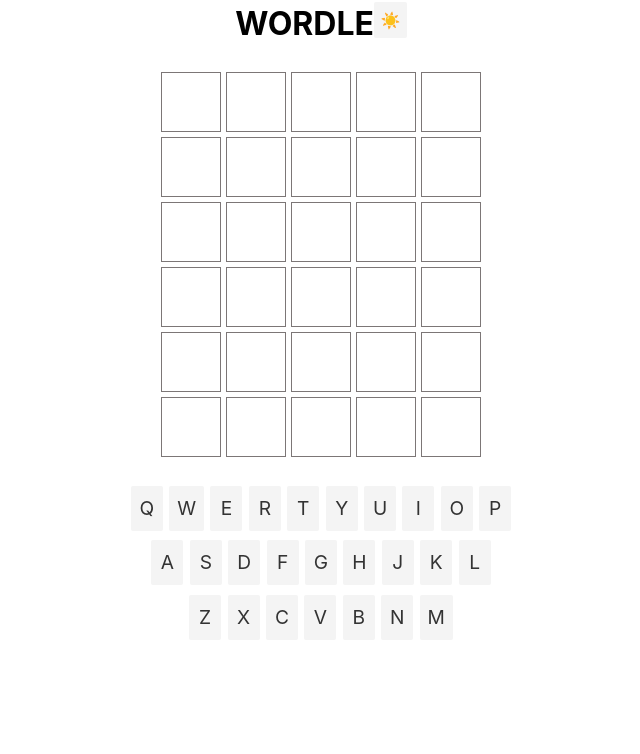
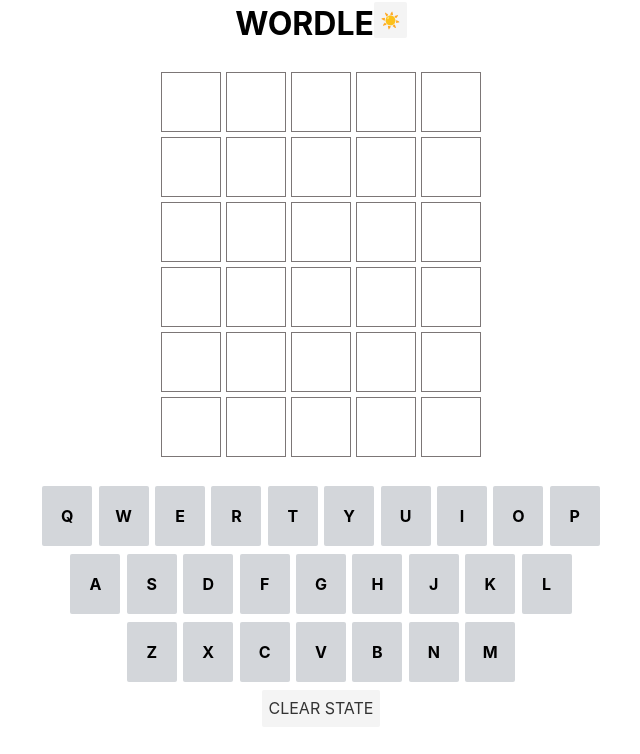
Before and after one commit to kpandit1/wordle-svelte, a Svelte app: page / in a window 1280 px wide. Shown: the top 754 px of the page, without its empty margins (319-959 px from the left). Built offline with nearby package versions, Linux system fonts and the light colour scheme.

Commit message:
Colors on keyboard

```diff
--- a/lib/helpers.js
+++ b/lib/helpers.js
@@ -10,7 +10,6 @@
   return [...ALL_WORDS, ...SOLUTIONS].includes(input.toLowerCase());
 }
 export function getLetterType(solution, guess, letter, index) {
-  // todo - update for multiple letter shenanigans
   if (solution[index] === letter) {
     return "correct";
   }
@@ -37,3 +36,43 @@
   }
   return count;
 }
+
+function treatAsUTC(date) {
+  var result = new Date(date);
+  result.setMinutes(result.getMinutes() - result.getTimezoneOffset());
+  return result;
+}
+
+export function daysBetween(startDate, endDate) {
+  var millisecondsPerDay = 24 * 60 * 60 * 1000;
+  // TODO: verify floor is correct
+  return Math.floor(
+    (treatAsUTC(endDate) - treatAsUTC(startDate)) / millisecondsPerDay
+  );
+}
+export function getKeyColor(letter, solution, guesses) {
+  const letterInSolution = solution.includes(letter);
+  let letterInGuess = false;
+
+  for (let i = 0; i < guesses.length; i++) {
+    for (let j = 0; j < guesses[i].length; j++) {
+      if (guesses[i][j] === letter && solution[j] === letter) {
+        return "correct";
+      }
+      if (guesses[i][j] === letter) {
+        if (solution[j] === letter) {
+          return "correct";
+        } else {
+          letterInGuess = true;
+        }
+      }
+    }
+  }
+  if (letterInGuess) {
+    if (letterInSolution) {
+      return "present";
+    }
+    return "absent";
+  }
+  return "not-guessed";
+}
--- a/src/Guesses.svelte
+++ b/src/Guesses.svelte
@@ -1,16 +1,7 @@
 <script>
+  import { getLetterType } from "../lib/helpers.js";
   import store from "./store/index.js";
-  // total 6 guesses
-  function getLetterType(letter, index, guess) {
-    // todo - update for multiple letter shenanigans
-    if ($store.solution[index] === letter) {
-      return "correct";
-    }
-    if ($store.solution.indexOf(letter) !== -1) {
-      return "present";
-    }
-    return "absent";
-  }
+  import { solution } from "../lib/constants";
 </script>
 
 <div class="board">
@@ -18,7 +9,9 @@
     <div class="row" class:completed={i < $store.guessIdx}>
       <!-- make sure each col is rendered by padding '' to '      '-->
       {#each guess.padEnd(5, " ") as letter, i}
-        <div class={`cell ${getLetterType(letter, i, guess)}`}>{letter}</div>
+        <div class={`cell ${getLetterType(solution, guess, letter, i)}`}>
+          {letter}
+        </div>
       {/each}
     </div>
   {/each}
@@ -42,18 +35,19 @@
     aspect-ratio: 1;
     display: grid;
     place-items: center;
+    text-transform: uppercase;
   }
   .completed > * {
     color: white;
     border: 0;
   }
   .completed > .correct {
-    background-color: #6aa964;
+    background-color: var(--clr-correct);
   }
   .completed > .present {
-    background-color: #c9b458;
+    background-color: var(--clr-present)
   }
   .completed > .absent {
-    background-color: #787c7e;
+    background-color: var(--clr-absent)
   }
 </style>
--- a/src/Keyboard.svelte
+++ b/src/Keyboard.svelte
@@ -1,19 +1,10 @@
 <script>
   import store from "./store/index.js";
 
-  import { ALL_WORDS, SOLUTIONS } from "../lib/constants";
+  import { getKeyColor, isValidWord } from "../lib/helpers";
+  import { solution } from "../lib/constants/solutions.js";
 
   $: currentGuess = $store.guesses[$store.guessIdx];
-
-  function isValidWord(input) {
-    // needs to be a 5 letter word
-    if (input.length !== 5) {
-      return false;
-    }
-
-    // needs to be a word
-    return [...ALL_WORDS, ...SOLUTIONS].includes(input.toLowerCase());
-  }
 
   function handleSubmit() {
     if (isValidWord(currentGuess)) {
@@ -27,7 +18,7 @@
   function handleKeydown(e) {
     if (
       $store.guessIdx >= 6 ||
-      $store.guesses[$store.guessIdx - 1] === $store.solution
+      $store.guesses[$store.guessIdx - 1] === solution
     ) {
       // no more typing after 6 guesses or if the last guess was correct
       return;
@@ -40,7 +31,7 @@
       currentGuess.length < 5
     ) {
       store.update((state) => {
-        const newGuess = state.guesses[state.guessIdx] + e.key.toUpperCase();
+        const newGuess = state.guesses[state.guessIdx] + e.key.toLowerCase();
         state.guesses[state.guessIdx] = newGuess;
         return state;
       });
@@ -48,10 +39,8 @@
 
     if (e.key === "Backspace") {
       store.update((state) => {
-        state.guesses[state.guessIdx] = state.guesses[state.guessIdx].slice(
-          0,
-          -1
-        );
+        // prettier-ignore
+        state.guesses[state.guessIdx] = state.guesses[state.guessIdx].slice( 0, -1);
         return state;
       });
     }
@@ -59,24 +48,60 @@
       handleSubmit();
     }
   }
+
+  // utility function for now
+  function clearState() {
+    store.update((state) => ({
+      ...state,
+      guesses: [...Array(6)].fill(""),
+      guessIdx: 0,
+    }));
+  }
 </script>
 
 <svelte:window on:keydown={handleKeydown} />
 <div class="keyboard">
   <div class="row">
     {#each ["Q", "W", "E", "R", "T", "Y", "U", "I", "O", "P"] as letter}
-      <button on:click={() => handleKeydown({ key: letter })}>{letter}</button>
+      <button
+        on:mousedown={(e) => handleKeydown({ ...e, key: letter })}
+        class={getKeyColor(
+          letter.toLowerCase(),
+          solution,
+          $store.guesses.slice(0, $store.guessIdx)
+        )}
+        type="button">{letter}</button
+      >
     {/each}
   </div>
   <div class="row">
     {#each ["A", "S", "D", "F", "G", "H", "J", "K", "L"] as letter}
-      <button on:click={() => handleKeydown({ key: letter })}>{letter}</button>
+      <button
+        on:mousedown={(e) => handleKeydown({ ...e, key: letter })}
+        class={getKeyColor(
+          letter.toLowerCase(),
+          solution,
+          $store.guesses.slice(0, $store.guessIdx)
+        )}
+        type="button">{letter}</button
+      >
     {/each}
   </div>
   <div class="row">
     {#each ["Z", "X", "C", "V", "B", "N", "M"] as letter}
-      <button on:click={() => handleKeydown({ key: letter })}>{letter}</button>
+      <button
+        on:mousedown={(e) => handleKeydown({ ...e, key: letter })}
+        class={getKeyColor(
+          letter.toLowerCase(),
+          solution,
+          $store.guesses.slice(0, $store.guessIdx)
+        )}
+        type="button">{letter}</button
+      >
     {/each}
+  </div>
+  <div>
+    <button on:mousedown={clearState} type="button">CLEAR STATE</button>
   </div>
 </div>
 
@@ -87,10 +112,31 @@
     justify-content: center;
     align-items: center;
     gap: 0.4rem;
+    touch-action: manipulation;
   }
   .row > button {
-    padding: 0.5rem;
-    font-size: 1.2rem;
-    min-width: 2rem;
+    touch-action: manipulation;
+    padding: 0.7rem;
+    font-size: 1rem;
+    width: min(9vw, 50px);
+    height: 60px;
+    cursor: pointer;
+    font-weight: bold;
+    color: var(--clr-text);
+  }
+  .not-guessed {
+    background-color: var(--clr-key-bg);
+  }
+  button.correct {
+    background-color: var(--clr-correct);
+    color: white;
+  }
+  button.present {
+    background-color: var(--clr-present);
+    color: white;
+  }
+  button.absent {
+    background-color: var(--clr-absent);
+    color: white;
   }
 </style>
--- a/src/store/index.js
+++ b/src/store/index.js
@@ -1,10 +1,14 @@
-import { writable } from "svelte/store";
+import { readable, writable } from "svelte/store";
+import { daysBetween } from "../../lib/helpers";
+import { SOLUTIONS } from "../../lib/constants";
 
-const store = writable({
-  // guesses: [...Array(6)].fill(''),
-  guesses: ['', '', '', '', '', ''],
-  guessIdx: 0,
-  solution: "ROAST",
-});
+const store = writable(
+  JSON.parse(localStorage.getItem("store")) || {
+    guesses: [...Array(6)].fill(""),
+    guessIdx: 0,
+  }
+);
+
+store.subscribe((val) => localStorage.setItem("store", JSON.stringify(val)));
 
 export default store;
```
Also changed, not shown: lib/constants/solutions.js.
